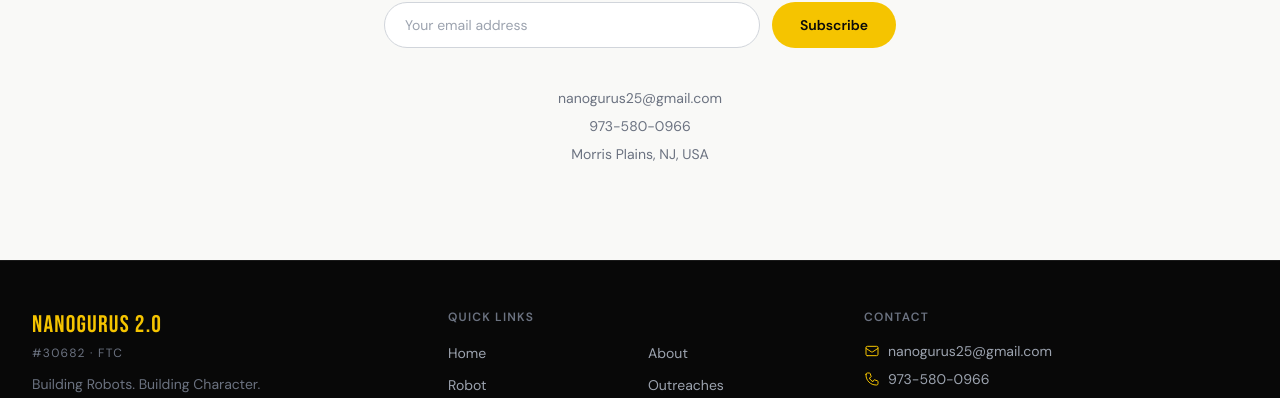
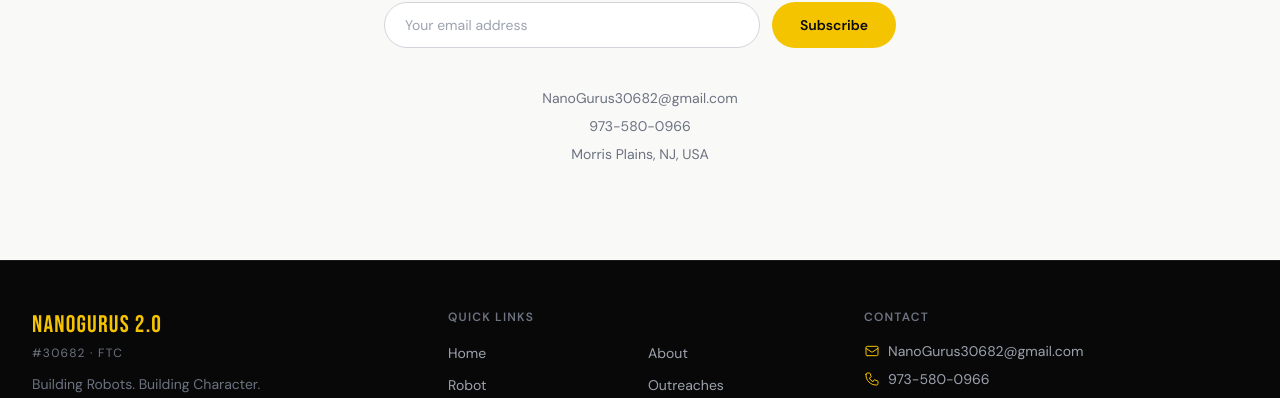
Before and after one commit to neilLawyer/nanogurus-2.0, a Next.js app: page /media in a window 1280 px wide. Shown: the part 1796-2194 px from the top of the page. Built offline with nearby package versions, Linux system fonts and the light colour scheme.

Commit message:
Update contact email to NanoGurus30682@gmail.com

```diff
--- a/app/media/page.tsx
+++ b/app/media/page.tsx
@@ -95,7 +95,7 @@ export default function MediaPage() {
             onSubmit={(e) => {
               e.preventDefault();
               if (email) {
-                window.location.href = `mailto:nanogurus25@gmail.com?subject=NanoNews Subscription&body=Hi! Please add me to the NanoNews newsletter. My email is: ${email}`;
+                window.location.href = `mailto:NanoGurus30682@gmail.com?subject=NanoNews Subscription&body=Hi! Please add me to the NanoNews newsletter. My email is: ${email}`;
               }
             }}
             className="flex flex-col sm:flex-row gap-3 mb-10"
@@ -118,8 +118,8 @@ export default function MediaPage() {
 
           {/* Contact info */}
           <div className="flex flex-col items-center gap-2 text-sm text-[#6B7280]">
-            <a href="mailto:nanogurus25@gmail.com" className="hover:text-[#0A0A0A] transition-colors duration-200">
-              nanogurus25@gmail.com
+            <a href="mailto:NanoGurus30682@gmail.com" className="hover:text-[#0A0A0A] transition-colors duration-200">
+              NanoGurus30682@gmail.com
             </a>
             <a href="tel:9735800966" className="hover:text-[#0A0A0A] transition-colors duration-200">
               973-580-0966
--- a/app/sponsors/page.tsx
+++ b/app/sponsors/page.tsx
@@ -98,7 +98,7 @@ export default function SponsorsPage() {
             onSubmit={(e) => {
               e.preventDefault();
               if (email) {
-                window.location.href = `mailto:nanogurus25@gmail.com?subject=Sponsorship Inquiry&body=Hi NanoGurus team, I'm interested in sponsoring your team. My email is: ${email}`;
+                window.location.href = `mailto:NanoGurus30682@gmail.com?subject=Sponsorship Inquiry&body=Hi NanoGurus team, I'm interested in sponsoring your team. My email is: ${email}`;
               }
             }}
             className="flex flex-col sm:flex-row gap-3"
--- a/app/team-collaborations/page.tsx
+++ b/app/team-collaborations/page.tsx
@@ -61,7 +61,7 @@ export default function TeamCollaborationsPage() {
             to collaborate, we&apos;d love to hear from you.
           </p>
           <a
-            href="mailto:nanogurus25@gmail.com"
+            href="mailto:NanoGurus30682@gmail.com"
             className="inline-flex items-center justify-center px-8 py-3.5 rounded-full bg-gold text-black font-semibold text-base hover:bg-[#D4A800] transition-colors duration-200 focus-visible:outline focus-visible:outline-2 focus-visible:outline-gold focus-visible:outline-offset-2"
           >
             Get in Touch
--- a/components/Footer.tsx
+++ b/components/Footer.tsx
@@ -50,13 +50,13 @@ export default function Footer() {
             <ul className="space-y-2">
               <li>
                 <a
-                  href="mailto:nanogurus25@gmail.com"
+                  href="mailto:NanoGurus30682@gmail.com"
                   className="text-sm text-[#9CA3AF] hover:text-gold transition-colors duration-200 flex items-center gap-2"
                 >
                   <svg className="w-4 h-4 text-gold flex-shrink-0" fill="none" stroke="currentColor" viewBox="0 0 24 24" aria-hidden="true">
                     <path strokeLinecap="round" strokeLinejoin="round" strokeWidth={1.5} d="M3 8l7.89 5.26a2 2 0 002.22 0L21 8M5 19h14a2 2 0 002-2V7a2 2 0 00-2-2H5a2 2 0 00-2 2v10a2 2 0 002 2z" />
                   </svg>
-                  nanogurus25@gmail.com
+                  NanoGurus30682@gmail.com
                 </a>
               </li>
               <li>
--- a/components/Navbar.tsx
+++ b/components/Navbar.tsx
@@ -79,7 +79,7 @@ export default function Navbar() {
 
           {/* Contact CTA */}
           <a
-            href="mailto:nanogurus25@gmail.com"
+            href="mailto:NanoGurus30682@gmail.com"
             className="hidden lg:inline-flex items-center px-5 py-2 rounded-full bg-gold text-black text-sm font-semibold hover:bg-gold-deep transition-colors duration-200 focus-visible:outline-gold"
           >
             Contact
@@ -150,7 +150,7 @@ export default function Navbar() {
             </nav>
             <div className="mt-auto">
               <a
-                href="mailto:nanogurus25@gmail.com"
+                href="mailto:NanoGurus30682@gmail.com"
                 className="block text-center px-5 py-3 rounded-full bg-gold text-black font-semibold hover:bg-gold-deep transition-colors duration-200"
               >
                 Contact Us
```
